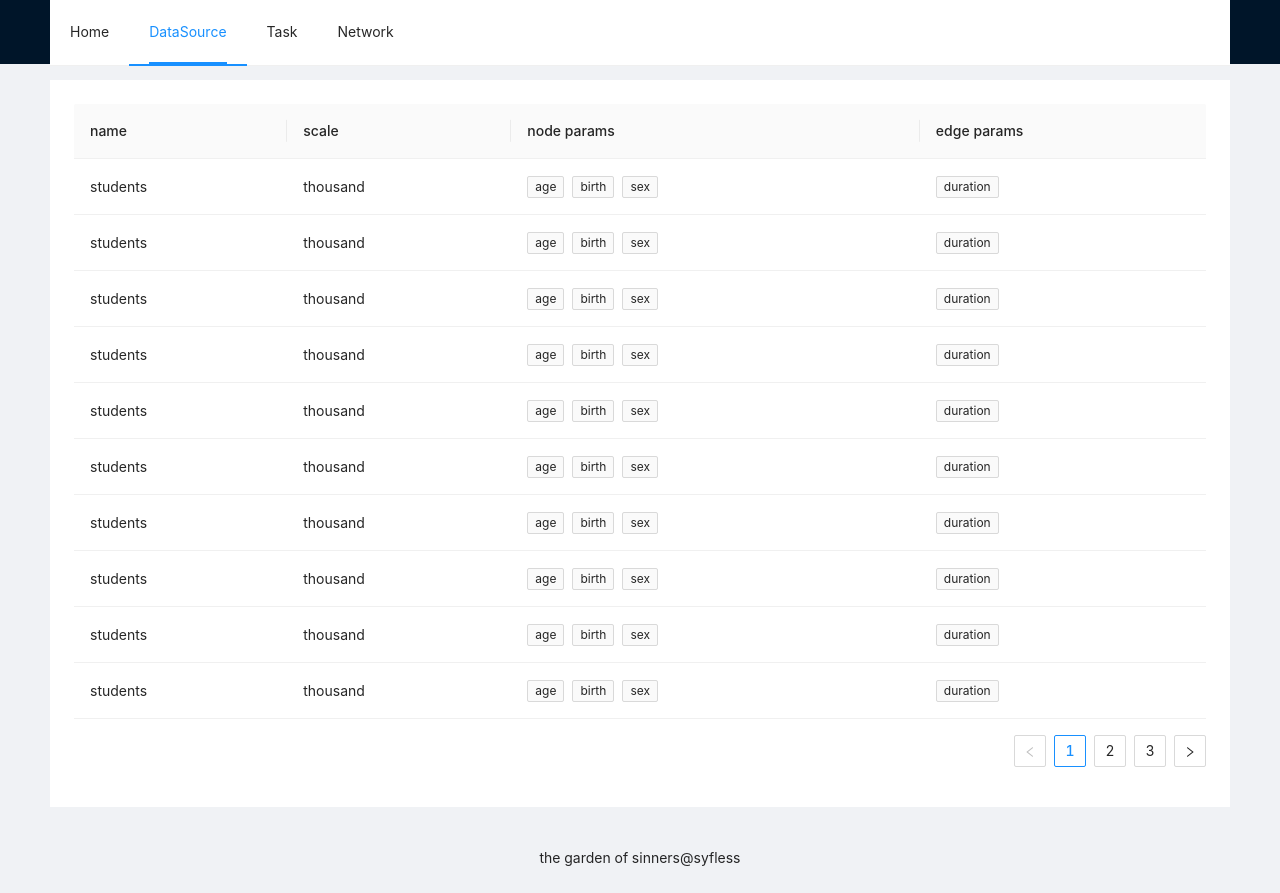
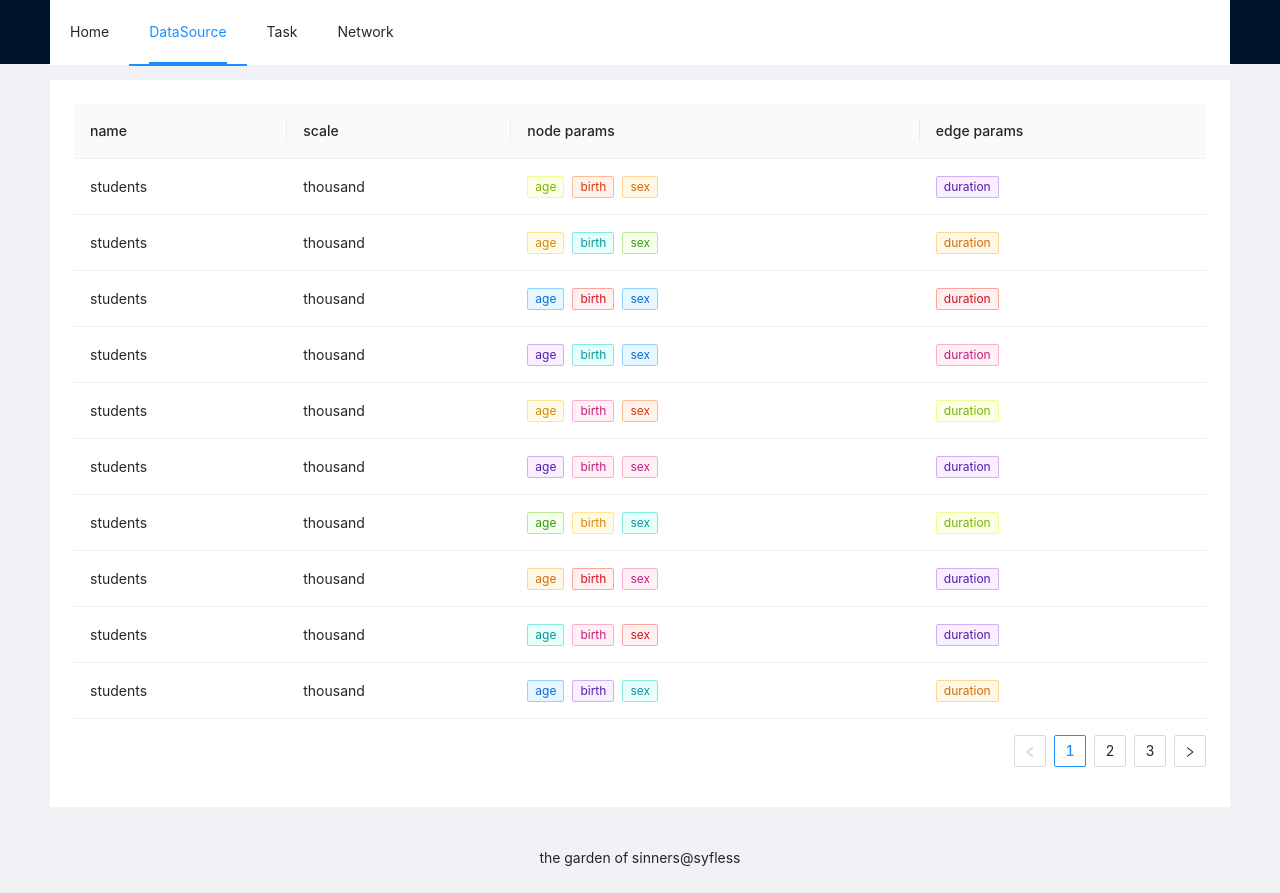
Before and after one commit to syfless1999/vis-network-client, a React (Create React App) app: page / in a window 1280 px wide. Both pictures are taken after a click on the item "DataSource". Built offline with nearby package versions, Linux system fonts and the light colour scheme.

Commit message:
Init: build without source map

```diff
--- a/package.json
+++ b/package.json
@@ -16,7 +16,7 @@
   },
   "scripts": {
     "start": "react-app-rewired start",
-    "build": "react-app-rewired build",
+    "build": "GENERATE_SOURCEMAP=false react-app-rewired build",
     "test": "react-app-rewired test",
     "lint": "eslint . --ext .ts,.tsx"
   },
--- a/src/model/datasource.ts
+++ b/src/model/datasource.ts
@@ -53,9 +53,7 @@ const useDataSource = () => {
   useEffect(() => {
     Promise.resolve()
       .then(() => {
-        setTimeout(() => {
-          setList(mockDataSourceList());
-        }, 500);
+        setList(mockDataSourceList());
       });
 
     return () => {
--- a/src/page/datasource/index.tsx
+++ b/src/page/datasource/index.tsx
@@ -1,6 +1,7 @@
 import React, { useMemo } from 'react';
 import { Table, Tag } from 'antd';
 import useDataSourceList, { DataParam, DataSource } from 'src/model/datasource';
+import { getRandomColor } from 'src/util/color';
 
 const columns = [
   {
@@ -19,7 +20,11 @@ const columns = [
     key: 'nodeParams',
     render: (params: DataParam) => (
       <>
-        {params.node && params.node.map((p) => <Tag key={p}>{p}</Tag>)}
+        {params.node && params.node.map(
+          (p) => (
+            <Tag key={p} color={getRandomColor()}>{p}</Tag>
+          ),
+        )}
       </>
     ),
   },
@@ -29,7 +34,11 @@ const columns = [
     key: 'edgeParams',
     render: (params: DataParam) => (
       <>
-        {params.edge && params.edge.map((p) => <Tag key={p}>{p}</Tag>)}
+        {params.edge && params.edge.map(
+          (p) => (
+            <Tag key={p} color={getRandomColor()}>{p}</Tag>
+          ),
+        )}
       </>
     ),
   },
@@ -37,6 +46,9 @@ const columns = [
 
 const DataSourcePanel = () => {
   const [list] = useDataSourceList();
+  Array.from({ length: 20 }).forEach(() => {
+    console.log(getRandomColor());
+  });
   return (
     <div>
       <Table columns={columns} dataSource={list as Array<DataSource>} />
--- /dev/null
+++ b/src/util/color.ts
@@ -0,0 +1,23 @@
+export const Color = {
+  MAGENTA: 'magenta',
+  RED: 'red',
+  VOLCANO: 'volcano',
+  ORANGE: 'orange',
+  GOLD: 'gold',
+  LIME: 'lime',
+  GREEN: 'green',
+  CYAN: 'cyan',
+  BLUE: 'blue',
+  GEEKBLUE: 'geekblue',
+  PURPLE: 'purple',
+};
+const colorArr: Array<string> = [];
+
+Object.entries(Color).forEach((v) => {
+  colorArr.push(v[1]);
+});
+
+export const getRandomColor = () => {
+  const len = colorArr.length;
+  return colorArr[Math.floor(Math.random() * len)];
+};
```
